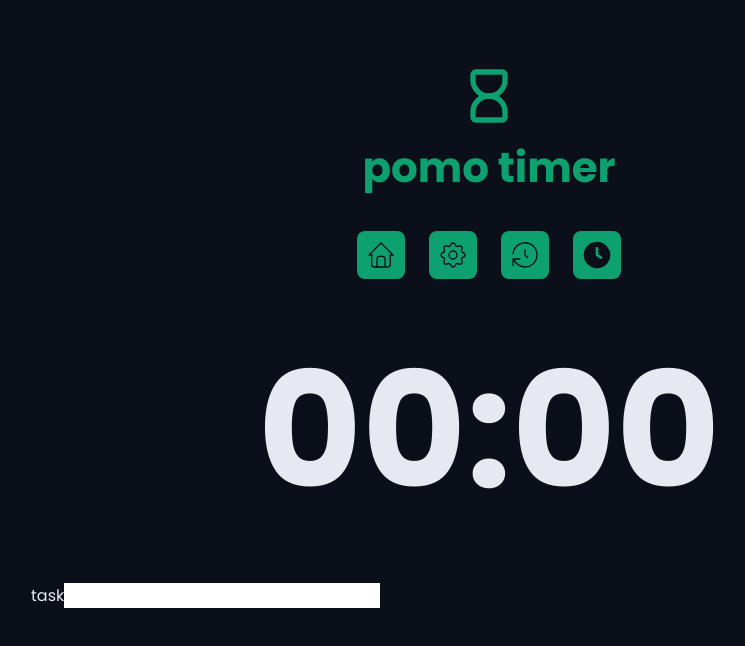
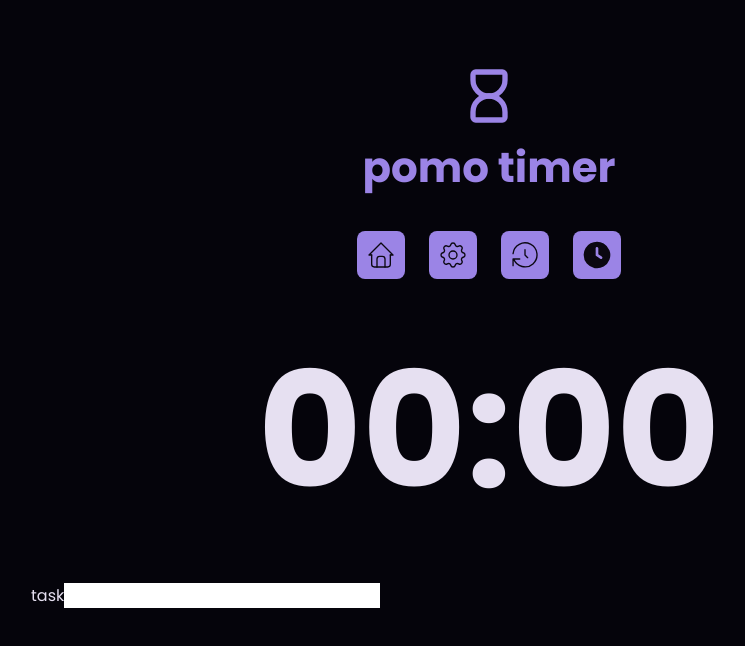
Before and after one commit to raory1/pomodoro, a React (Vite) app: page / in a window 1280 px wide. Shown: the top 646 px of the page, without its empty margins (151-896 px from the left). Built offline with nearby package versions, Linux system fonts and the light colour scheme.

Commit message:
styles: update project color pallet

```diff
--- a/src/styles/theme.css
+++ b/src/styles/theme.css
@@ -1,5 +1,5 @@
 :root {
-  --gray-100: #e6e9f0;
+  --gray-100: #f5f4fb;
   --gray-200: #cdd3e1;
   --gray-300: #aab3cc;
   --gray-400: #555f7d;
@@ -7,11 +7,18 @@
   --gray-600: #363d56;
   --gray-700: #272f43;
   --gray-800: #181f2e;
-  --gray-900: #0a0f1a;
+  --gray-900: #05040b;
 
-  --primary-light: #4de7b7;
-  --primary: #0da170;
-  --primary-dark: #065f46;
+  --primary-light: #30197b;
+  --primary: #9b84e6;
+  --primary-dark: #9b84e6;
+
+  --secondary-light: #7f5def;
+  --secondary: #9b84e6;
+  --secondary-dark: #3210a2;
+
+  --accent-light: #3c04f6;
+  --accent-dark: #4109fb;
 
   --link-color: #10b981;
   --link-hover: #0b8a60;
@@ -21,15 +28,15 @@
   --error: #991b1b;
   --info: #0ea5e9;
 
-  --text-over-primary: #0a0f1a;
-  --text-over-primary-dark: #e6e9f0;
+  --text-over-primary: #0b0811;
+  --text-over-primary-dark: #f1eef7;
   --text-over-primary-light: #0a0f1a;
   --text-over-success: #0a0f1a;
   --text-over-warning: #0a0f1a;
   --text-over-error: #e6e9f0;
   --text-over-info: #0a0f1a;
 
-  --text-default: #e6e9f0;
+  --text-default: #e6e0f1;
   --text-muted: #aab3cc;
 
   --disabled: #555f7d;
```
